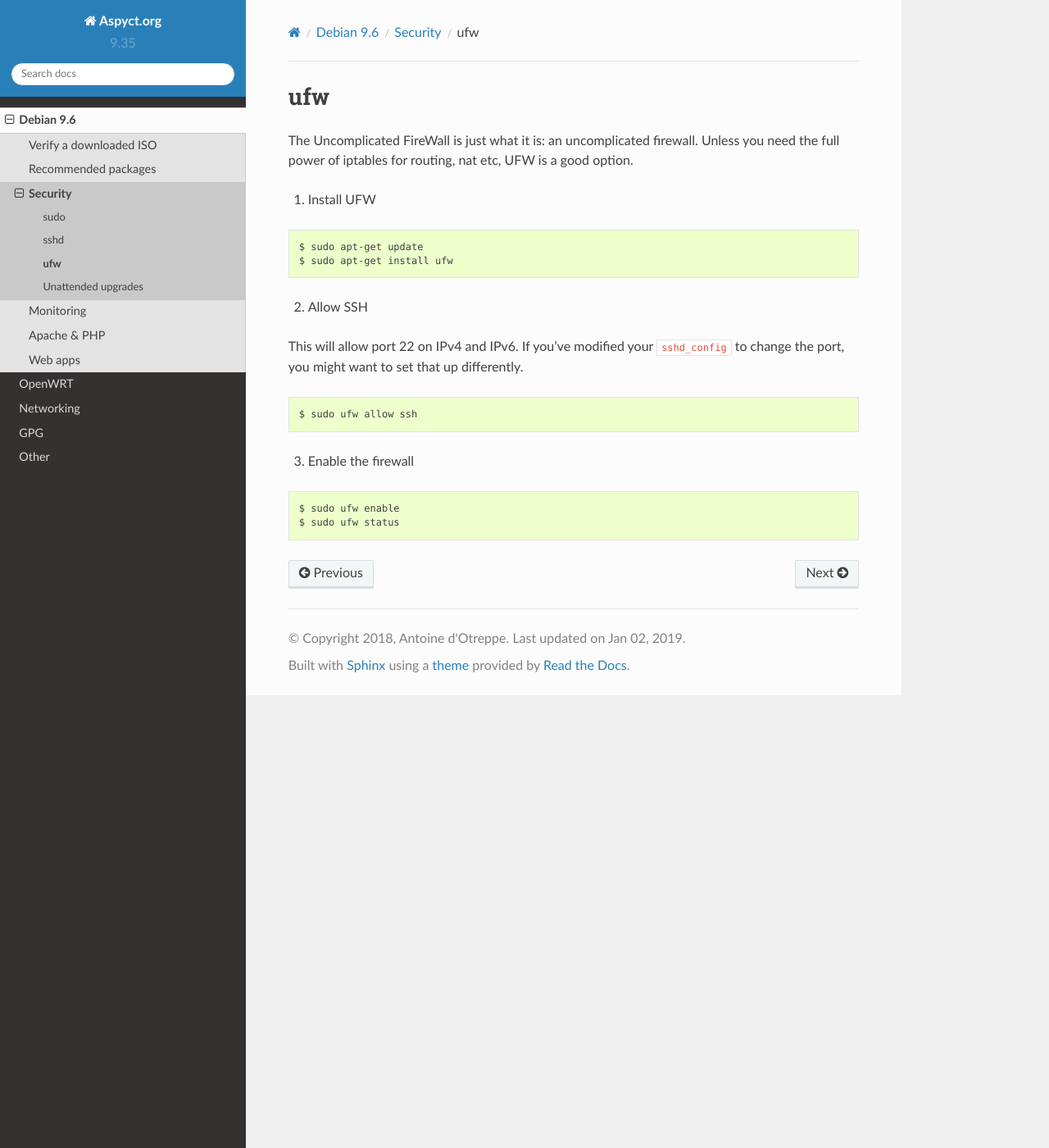
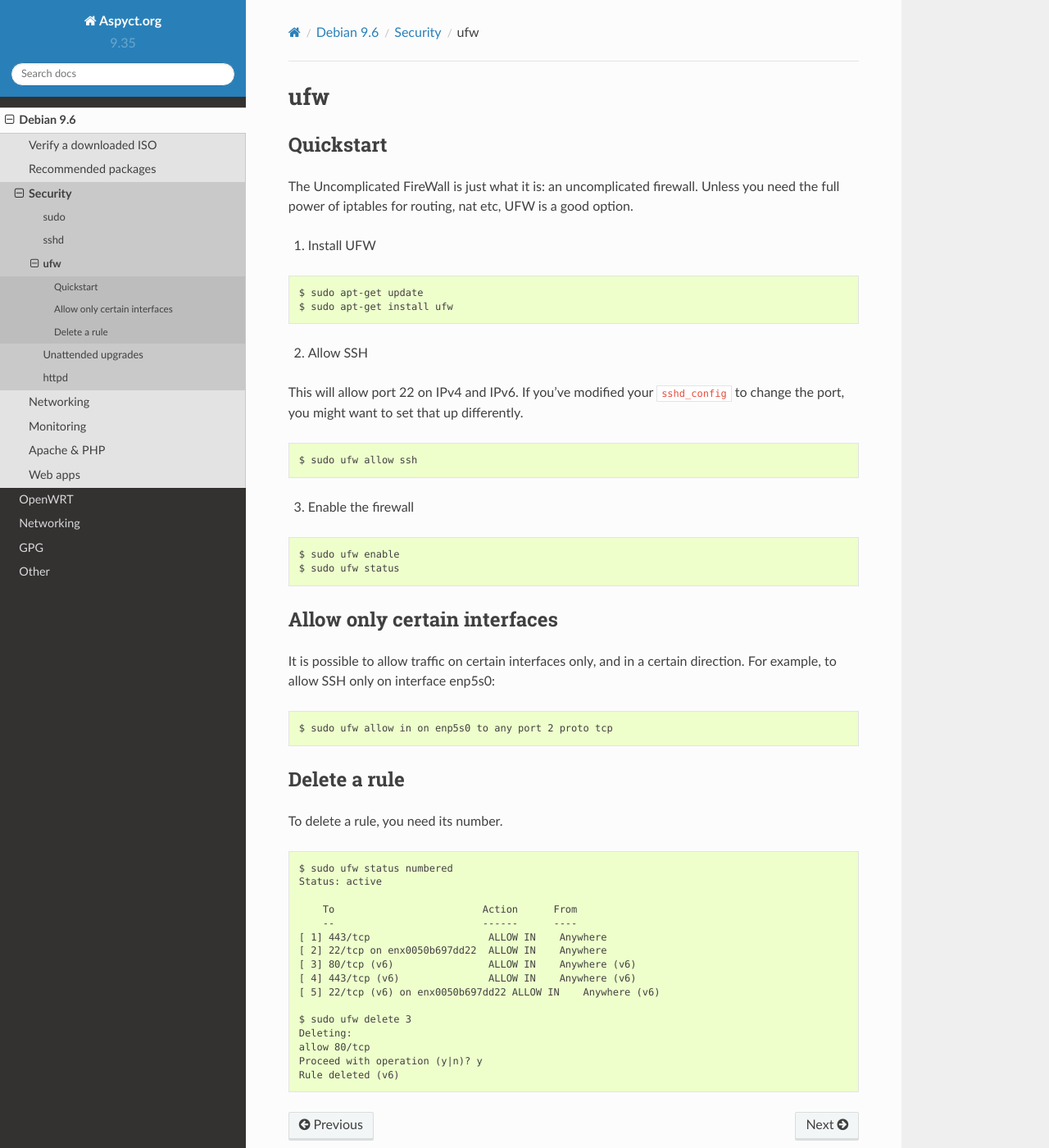
Before and after one commit to aspyct/site-source, a Sphinx documentation site: the page built from source/debian/security/ufw.rst, in a window 1280 px wide and 1400 px high. Shown: the whole window at 82% size. Built offline with Sphinx 7.4.7 and the Read the Docs theme 2.0.0, drawn with Linux system fonts in a browser that asks for light colours.

Commit message:
Added notes on ufw, httpd security and subnetting

```diff
--- a/source/debian/apache-php.rst
+++ b/source/debian/apache-php.rst
@@ -39,6 +39,7 @@
 1. Review and edit ``/etc/apache2/conf-enabled/security.conf`` as needed
 2. Install ``libapache2-modsecurity``
 
+Also, refer to `generic httpd security checks </debian/security/httpd.html>`_.
 
 Documentation
 -------------
--- a/source/debian/index.rst
+++ b/source/debian/index.rst
@@ -9,6 +9,7 @@
     verify-iso
     packages
     security/index
+    networking
     monitoring
     apache-php
     webapps/index
--- a/source/debian/security/index.rst
+++ b/source/debian/security/index.rst
@@ -8,3 +8,4 @@
     ssh
     ufw
     unattended-upgrades
+    httpd
--- a/source/debian/security/ssh.rst
+++ b/source/debian/security/ssh.rst
@@ -52,8 +52,6 @@
 
     Port 12345
 
-
-
 ssh-audit
 ---------
 
--- a/source/debian/security/ufw.rst
+++ b/source/debian/security/ufw.rst
@@ -1,5 +1,8 @@
 ufw
 ===
+
+Quickstart
+----------
 
 The Uncomplicated FireWall is just what it is: an uncomplicated firewall.
 Unless you need the full power of iptables for routing, nat etc, UFW is
@@ -28,3 +31,38 @@
 
     $ sudo ufw enable
     $ sudo ufw status
+
+Allow only certain interfaces
+-----------------------------
+
+It is possible to allow traffic on certain interfaces only, and in a certain direction.
+For example, to allow SSH only on interface enp5s0:
+
+::
+
+    $ sudo ufw allow in on enp5s0 to any port 2 proto tcp
+
+
+Delete a rule
+-------------
+
+To delete a rule, you need its number.
+
+::
+
+    $ sudo ufw status numbered
+    Status: active
+
+        To                         Action      From
+        --                         ------      ----
+    [ 1] 443/tcp                    ALLOW IN    Anywhere
+    [ 2] 22/tcp on enx0050b697dd22  ALLOW IN    Anywhere
+    [ 3] 80/tcp (v6)                ALLOW IN    Anywhere (v6)
+    [ 4] 443/tcp (v6)               ALLOW IN    Anywhere (v6)
+    [ 5] 22/tcp (v6) on enx0050b697dd22 ALLOW IN    Anywhere (v6)
+
+    $ sudo ufw delete 3
+    Deleting:
+    allow 80/tcp
+    Proceed with operation (y|n)? y
+    Rule deleted (v6)
--- a/source/networking/index.rst
+++ b/source/networking/index.rst
@@ -5,4 +5,5 @@
     :maxdepth: 2
 
     basics
+    subnetting
     spanning-tree-protocol
```
Also changed, not shown: source/debian/networking.rst (added, +11 -0 lines), source/debian/security/httpd.rst (added, +33 -0 lines), source/networking/subnetting.rst (added, +8 -0 lines).
